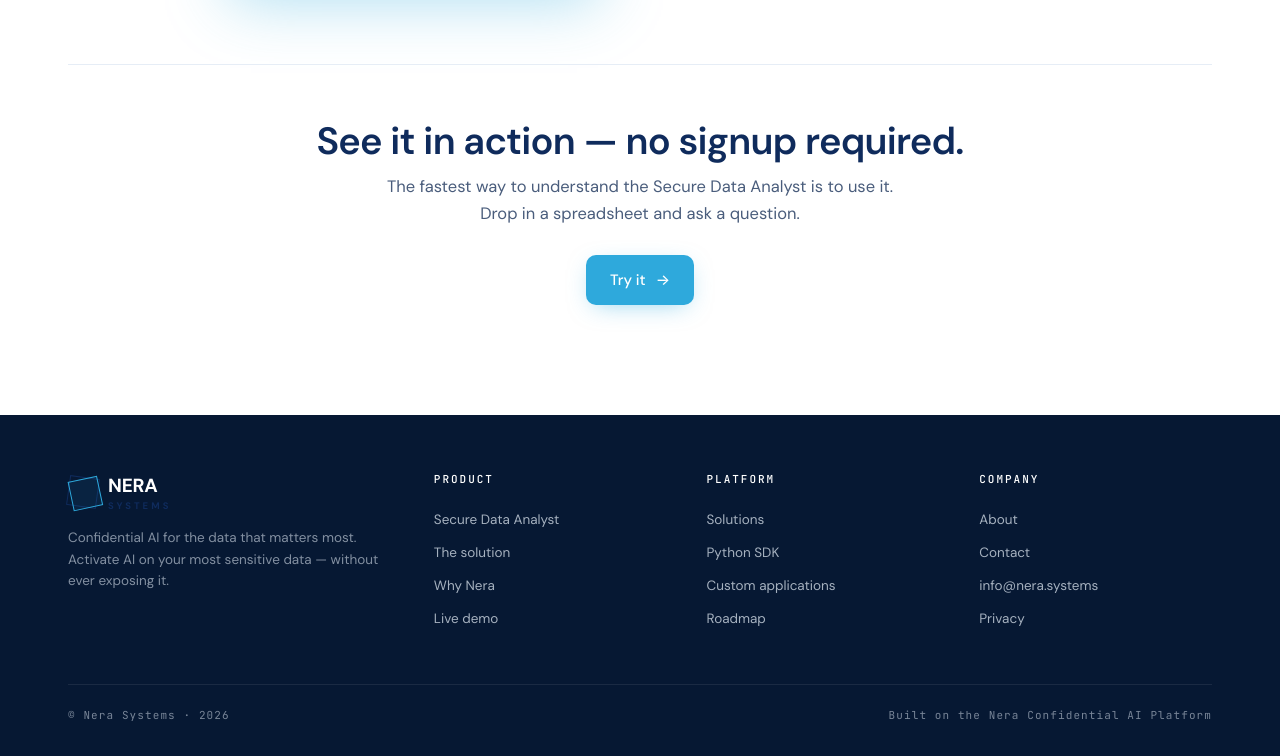
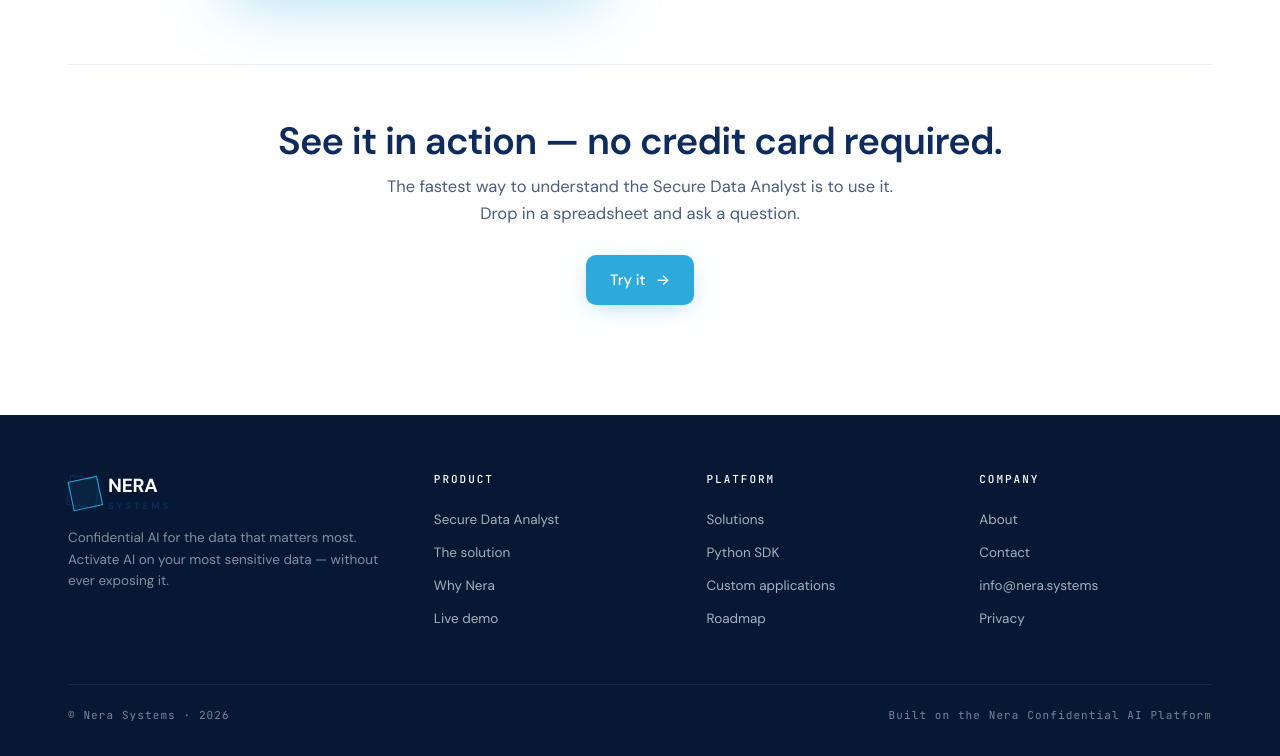
Before and after one commit to edchow7-cyber/NSD, a plain HTML site: page index.html in a window 1280 px wide. Shown: the part 6647-7403 px from the top of the page. Drawn offline with Linux system fonts and the light colour scheme.

Commit message:
Add files via upload

```diff
--- a/index.html
+++ b/index.html
@@ -1253,7 +1253,7 @@
     </div>
 
     <div class="pricing-close">
-      <h3>See it in action — no signup required.</h3>
+      <h3>See it in action — no credit card required.</h3>
       <p>The fastest way to understand the Secure Data Analyst is to use it. Drop in a spreadsheet and ask a question.</p>
       <a class="btn btn-primary" href="https://chatapp.nera.systems">Try it <span class="arrow">→</span></a>
     </div>
```
